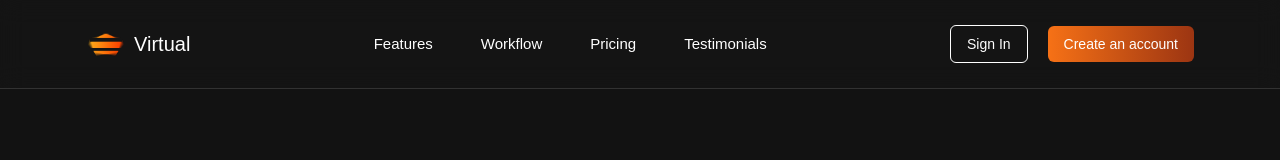
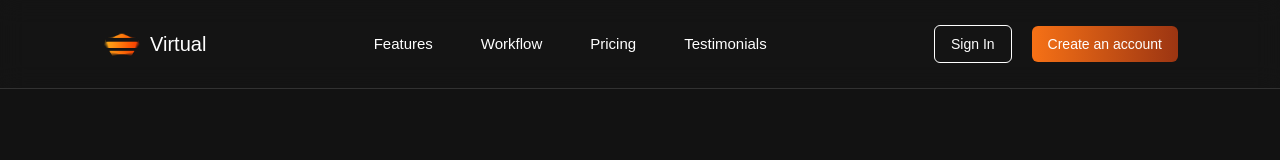
Before and after one commit to be9n/react-tailwind-design-1, a React (Vite) app: page / in a window 1280 px wide. Shown: the top 160 px of the page. Built offline with nearby package versions, Linux system fonts and the light colour scheme.

Commit message:
Updated tailwind container config

```diff
--- a/tailwind.config.js
+++ b/tailwind.config.js
@@ -12,13 +12,13 @@ export default {
       },
       container: {
         center: true,
-        padding: "1rem", // Add padding like Bootstrap's container
+        padding: "2rem",
         screens: {
           sm: "540px",
           md: "720px",
           lg: "960px",
           xl: "1140px",
-          "2xl": "1320px", // This matches Bootstrap's 'xxl' container
+          "2xl": "1320px",
         },
       },
       colors: {
```
